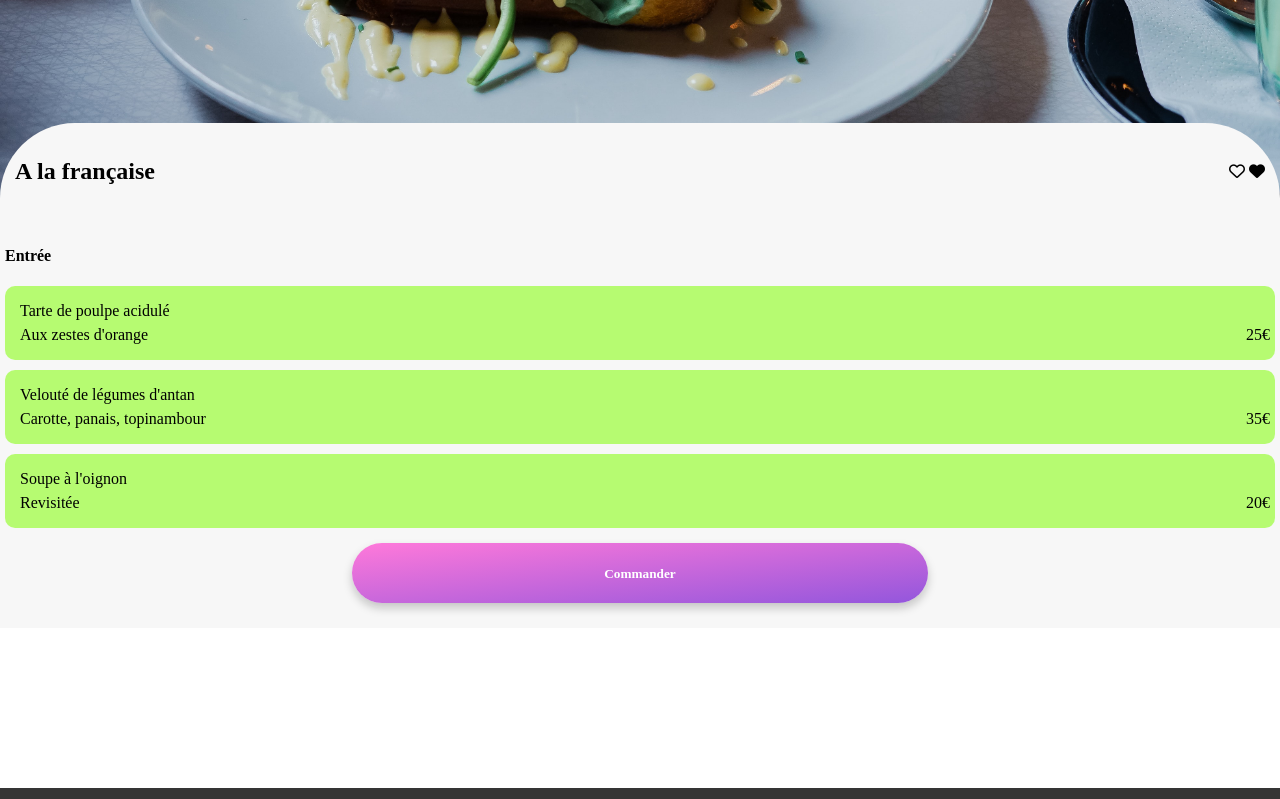
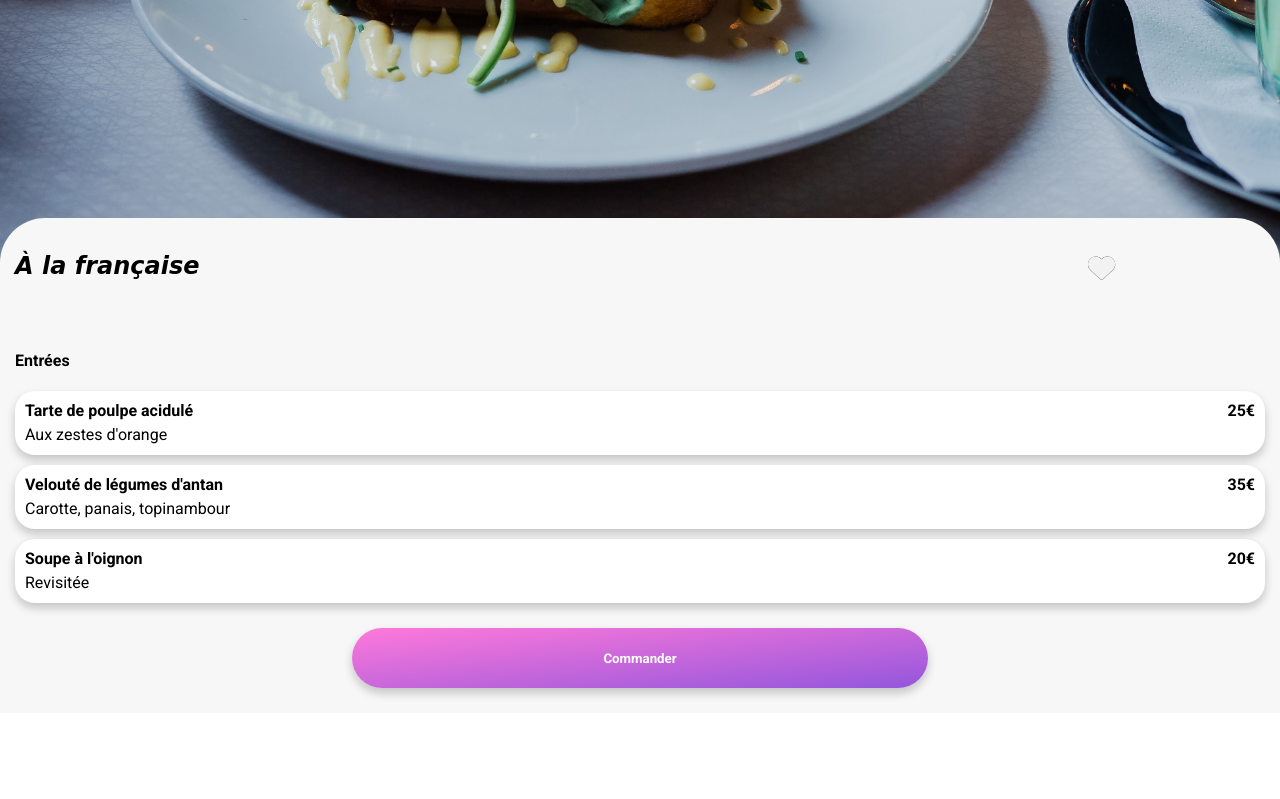
Before and after one commit to Hoenkevin/Projet-3, a plain HTML site: page menu1.html in a window 1280 px wide. Shown: the part 720-1519 px from the top of the page. Drawn offline with Linux system fonts and the light colour scheme; a web font is replaced by a local one.

Commit message:
animation coeur et police d'ecriture

```diff
--- a/css/form2.css
+++ b/css/form2.css
@@ -1,6 +1,8 @@
 body
 {
     position: relative;
+    font-family: "Roboto",sans-serif;
+    color: black;
 }
 .img_title
 {
@@ -24,8 +26,9 @@ section
     position: relative;
     top: -150px;
     background-color: #f7f7f7;
-    border-top-right-radius: 75px;
-    border-top-left-radius: 75px;
+    border-top-right-radius: 45px;
+    border-top-left-radius: 45px;
+    margin-top: 95px;
 }
 
 
@@ -156,24 +159,118 @@ footer li
 
 
 
+.fa-arrow-left
+{
+position: absolute;
+margin-top: 18px;
+margin-right: -37px;
+margin-left: -65px;
+font-size: 1.5em;
+}
+
+
+h2
+{
+    font-family: 'Shrikhand', cursive;
+
+}
 
 .bloc_menu
 {
-    padding: 5px;
+    padding: 15px;
 }
 
 .card_menu
 {
-    background-color: #80ff008a;
-    padding: 5px;
-    border-radius: 10px;
+    position: relative;
+    background-color: white;
+    padding: 0px;
+    border-radius: 20px;
     margin-bottom: 10px;
     display: flex;
     justify-content: space-between;
+    box-shadow: 0px 5px 10px 0px #09080836;
 }
 
 .card_menu_price
 {
     display: flex;
     align-items: end;
+    padding-right: 10px;
+    font-weight: bold;
 }
+
+.card_menu_price:hover
+{
+    display: none;
+}
+
+.font_weight_bold
+{
+    font-weight: bold;
+}
+
+.check_box
+{
+    position: relative;
+    padding: 20px;
+    background-color: #99e2d0;
+    border-top-right-radius: 20px;
+    border-bottom-right-radius: 20px;
+    display: none;
+}
+
+.check_box i
+{
+    color: white;
+    font-size: 20px;
+    margin:auto;
+}
+
+.card_menu:hover .check_box
+{
+    display: block;
+}
+
+.icone_heart_empty
+{
+position: absolute;
+color: black;
+display: felx;
+display: flex;
+align-items: end;
+justify-content: end;
+margin-right: 0px;
+margin-left: 85%;
+margin-bottom: -19px;
+margin-top: -61px;
+font-size: 1.7em;
+}
+.icone_heart_full
+{
+position: absolute;
+color: #f2f2f2;
+display: felx;
+display: flex;
+align-items: end;
+justify-content: end;
+margin-right: 0px;
+margin-left: 85%;
+margin-bottom: -19px;
+margin-top: -61px;
+font-size: 1.7em;
+
+}
+
+.fa-sharp:hover
+{
+  /* Permalink - use to edit and share this gradient: https://colorzilla.com/gradient-editor/#9356dc+0,ff79da+100,ff79da+100 */
+background: #9356dc; /* Old browsers */
+background: -moz-linear-gradient(45deg, #9356dc 0%, #ff79da 100%, #ff79da 100%); /* FF3.6-15 */
+background: -webkit-linear-gradient(45deg, #9356dc 0%,#ff79da 100%,#ff79da 100%); /* Chrome10-25,Safari5.1-6 */
+background: linear-gradient(45deg, #9356dc 0%,#ff79da 100%,#ff79da 100%); /* W3C, IE10+, FF16+, Chrome26+, Opera12+, Safari7+ */
+filter: progid:DXImageTransform.Microsoft.gradient( startColorstr='#9356dc', endColorstr='#ff79da',GradientType=1 ); /* IE6-9 fallback on horizontal gradient */
+  ;
+  -webkit-text-fill-color: transparent;
+  -webkit-background-clip: text;
+}
--- a/menu1.html
+++ b/menu1.html
@@ -10,16 +10,20 @@
     <link rel="stylesheet" href="css/form2.css">
     <link rel="preconnect" href="https://fonts.googleapis.com">
     <link rel="preconnect" href="https://fonts.gstatic.com" crossorigin>
-    <link href="https://fonts.googleapis.com/css2?family=Roboto:wght@100;700&display=swap" rel="stylesheet">
+    <link href="https://fonts.googleapis.com/css2?family=Roboto:wght@400;700&display=swap" rel="stylesheet">
+    <link rel="preconnect" href="https://fonts.googleapis.com">
+    <link rel="preconnect" href="https://fonts.gstatic.com" crossorigin>
+    <link href="https://fonts.googleapis.com/css2?family=Shrikhand&display=swap" rel="stylesheet">
     <title>Document</title>
 </head>
 
 
 <body>
-
+<!---->
 
     <header>
         <div class="img_title_direction">
+            <i class="fa-solid fa-arrow-left"></i>
             <img class="img_title" src="image/ohmyfood.png" alt="title">
         </div>
 
@@ -29,44 +33,65 @@
 
 
     <section>
+
         <div class="menu_title">
-            <h2>A la française</h2>
-            <div class="icone_heart">
+            <h2><em>À la française</em></h2>
+        </div>
 
-                <i class="fa-regular fa-heart"></i>
-                <i class="fa-sharp fa-solid fa-heart"></i>
+        <div class="icone_heart_empty">
 
-            </div>
+            <i class="fa-regular fa-heart"></i>
+        </div>
+
+        <div class="icone_heart_full">
+            <i class="fa-sharp fa-solid fa-heart fa-1x"></i>
         </div>
 
 
+
         <div class="bloc_menu">
-            <h4>Entrée</h4>
+            <h4>Entrées</h4>
 
             <div class="card_menu">
                 <div class="card_menu_description">
-                    <p>Tarte de poulpe acidulé</p>
+                    <p class="font_weight_bold">Tarte de poulpe acidulé</p>
                     <p>Aux zestes d'orange</p>
                 </div>
-                <p class="card_menu_price">25€</p>
+                    <div>
+                         <p class="card_menu_price">25€</p>
+                         <span class="check_box">
+                         <i class="fa-solid fa-circle-check"></i>
+                        </span>
+
+                </diV>
 
 
             </div>
 
             <div class="card_menu">
                 <div class="card_menu_description">
-                    <p>Velouté de légumes d'antan</p>
+                    <p class="font_weight_bold">Velouté de légumes d'antan</p>
                     <p>Carotte, panais, topinambour</p>
                 </div>
-                <p class="card_menu_price">35€</p>
+                <div>
+                    <p class="card_menu_price">35€</p>
+                    <span class="check_box">
+                        <i class="fa-solid fa-circle-check"></i>
+                    </span>
+                </div>
             </div>
 
             <div class="card_menu">
                 <div class="card_menu_description">
-                    <p>Soupe à l'oignon</p>
+                    <p class="font_weight_bold">Soupe à l'oignon</p>
                     <p>Revisitée</p>
                 </div>
-                <p class="card_menu_price">20€</p>
+                <div>
+                    <p class="card_menu_price">20€</p>
+                    <span class="check_box">
+                        <i class="fa-solid fa-circle-check"></i>
+                    </span>
+                </div>
             </div>
 
         </div>
```
